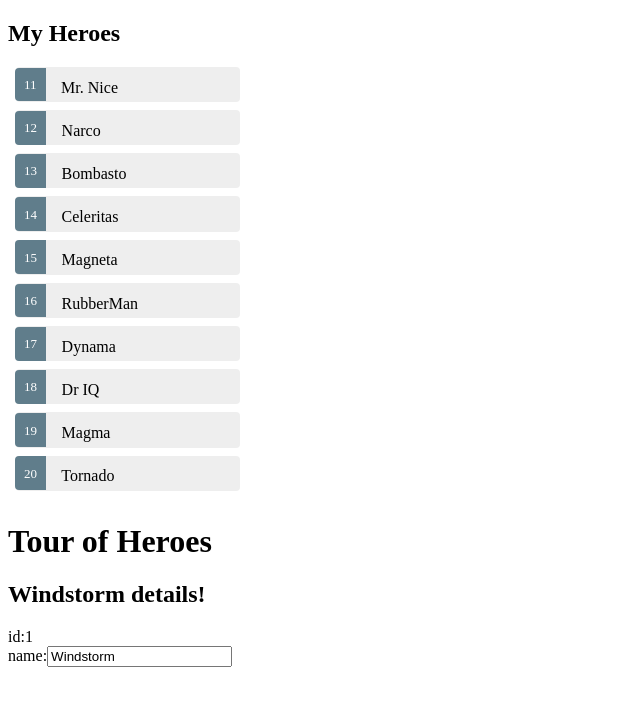
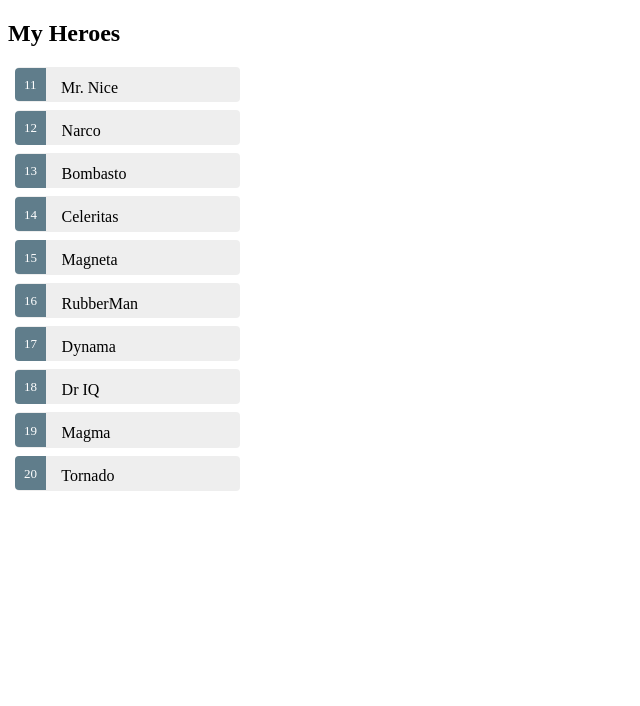
Before and after one commit to xzakm3/first_angular_app, an Angular app: page / in a window 1280 px wide. Shown: the top 706 px of the page, without its empty margins (0-640 px from the left). Built offline with nearby package versions, Linux system fonts and the light colour scheme.

Commit message:
added selection of heroes in list and shown details

```diff
--- a/src/app/app.component.html
+++ b/src/app/app.component.html
@@ -1,23 +1,14 @@
 <h2>My Heroes</h2>
 <ul class="heroes">
-  <li *ngFor="let hero of heroes">
+  <li *ngFor="let hero of heroes" [class.selected]="hero === selectedHero" (click)="onSelect(hero)">
     <span class="badge">{{hero.id}}</span> {{hero.name}}
   </li>
 </ul>
-
-
-
-<h1>
-  {{title}}
-</h1>
-<h2>
-  {{hero.name}} details!
-</h2>
-
-
-<div>
-  <label>id:</label>{{hero.id}}
+<div *ngIf="selectedHero">
+  <h2>{{selectedHero.name}} details!</h2>
+  <div><label>id: </label>{{selectedHero.id}}</div>
+  <div>
+    <label>name: </label>
+    <input [(ngModel)]="selectedHero.name" placeholder="name"/>
+  </div>
 </div>
-<div>
-  <label>name:</label><input [(ngModel)]="hero.name" placeholder="name">
-</div>
--- a/src/app/app.component.ts
+++ b/src/app/app.component.ts
@@ -8,10 +8,11 @@ import { Component } from '@angular/core';
 export class AppComponent {
     title = 'Tour of Heroes';
     heroes = HEROES;
-    hero: Hero = {
-      id: 1,
-      name: 'Windstorm'
-    };
+    selectedHero: Hero;
+
+    onSelect(hero: Hero): void {
+      this.selectedHero = hero;
+    }
 }
 
 export class Hero {
```
